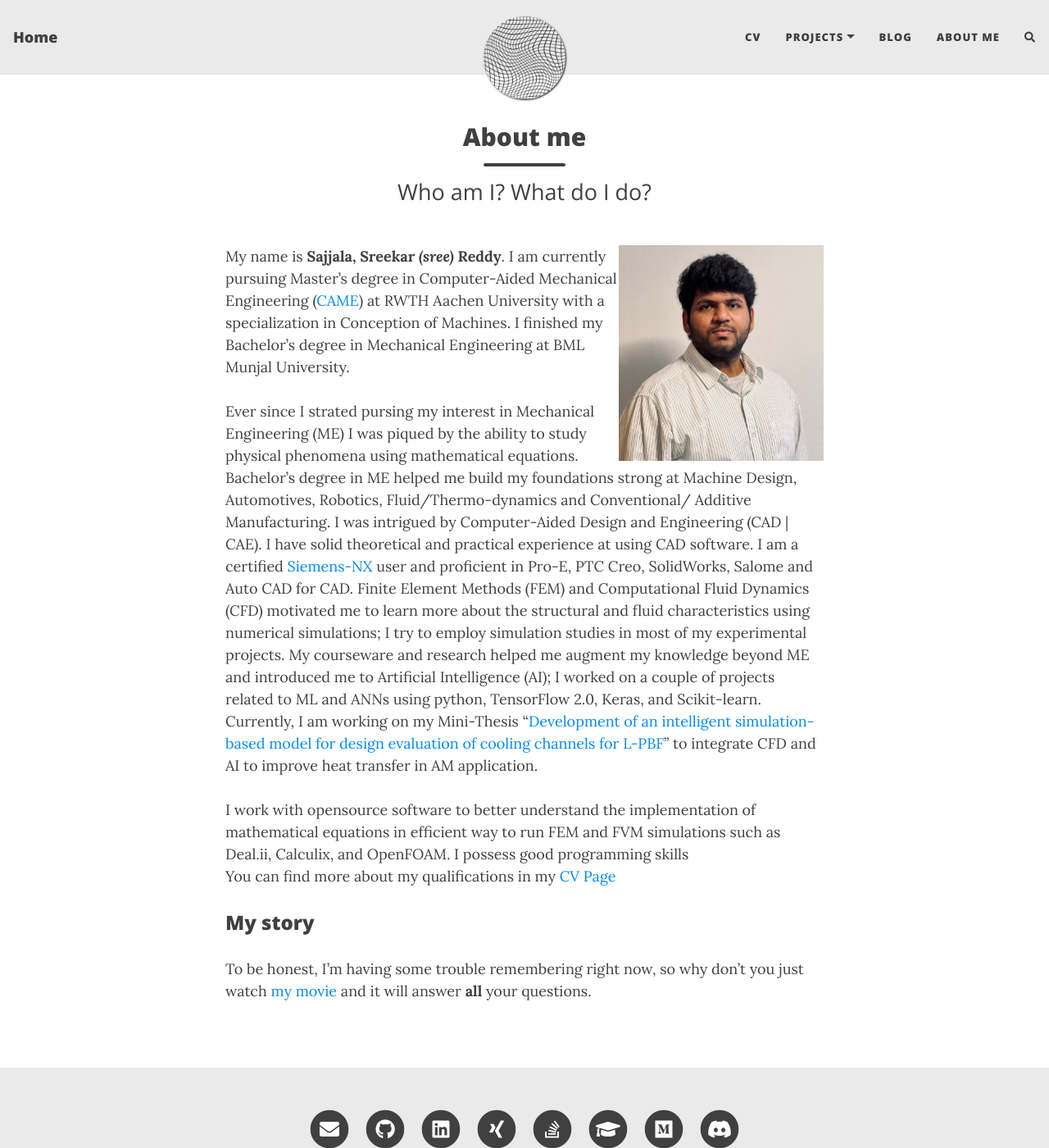
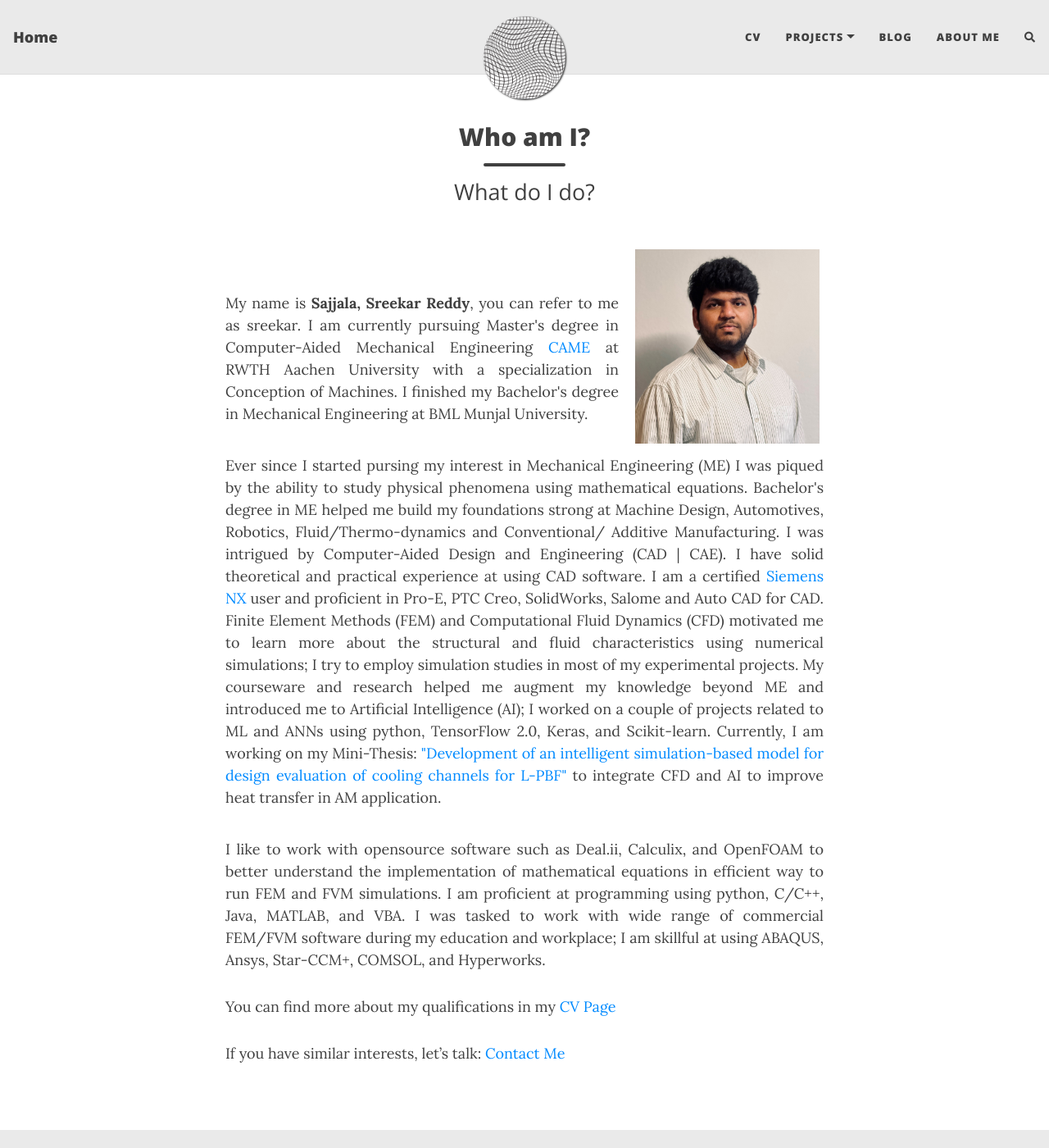
Before and after one commit to sreekar2858/sreekar2858.github.io, a Jekyll site: the page built from aboutme.md, in a window 1280 px wide and 1400 px high. Shown: the whole window at 82% size. Built offline with Jekyll 4.4.1, drawn with Linux system fonts in a browser that asks for light colours; nearby versions of some CDN libraries; comment, search, counter and statistics services are not loaded.

Commit message:
aboutme mod10

```diff
--- a/aboutme.md
+++ b/aboutme.md
@@ -1,17 +1,29 @@
 ---
 layout: page
-title: About me
-subtitle: Who am I? What do I do?
+title: Who am I?
+subtitle: What do I do?
 ---
-<img src="/assets/img/CV_Pic.jpg" alt="Sreekar's Picture" style="float: right;" width="250"/>
 
-My name is **Sajjala, Sreekar *(sree)* Reddy**. I am currently pursuing Master's degree in Computer-Aided Mechanical Engineering ([CAME](https://www.rwth-aachen.de/go/id/dfvw "RWTH Page")) at RWTH Aachen University with a specialization in Conception of Machines. I finished my Bachelor's degree in Mechanical Engineering at BML Munjal University.\\
-\\
-Ever since I strated pursing my interest in Mechanical Engineering (ME) I was piqued by the ability to study physical phenomena using mathematical equations. Bachelor's degree in ME helped me build my foundations strong at Machine Design, Automotives, Robotics, Fluid/Thermo-dynamics and Conventional/ Additive Manufacturing. I was intrigued by Computer-Aided Design and Engineering (CAD | CAE). I have solid theoretical and practical experience at using CAD software. I am a certified [Siemens-NX](https://drive.google.com/file/d/1KhHpP0kOXLC9mXPEobZGrETynG6MXUZu/view "Certification link") user and proficient in Pro-E, PTC Creo, SolidWorks, Salome and Auto CAD for CAD. Finite Element Methods (FEM) and Computational Fluid Dynamics (CFD) motivated me to learn more about the structural and fluid characteristics using numerical simulations; I try to employ simulation studies in most of my experimental projects. My courseware and research helped me augment my knowledge beyond ME and introduced me to Artificial Intelligence (AI); I worked on a couple of projects related to ML and ANNs using python, TensorFlow 2.0, Keras, and Scikit-learn. Currently, I am working on my Mini-Thesis "[Development of an intelligent simulation-based model for design evaluation of cooling channels for L-PBF](/2020-02-26-master-minithesis/)" to integrate CFD and AI to improve heat transfer in AM application.\\
-\\
-I work with opensource software to better understand the implementation of mathematical equations in efficient way to run FEM and FVM simulations such as Deal.ii, Calculix, and OpenFOAM. I possess good programming skills
-\\
+<style type="text/css">
+        .br {
+            display: block;
+            margin-bottom: 2em;
+        }
+    </style>
+
+<img style="float: right; padding: 5px 5px 5px 20px;" src="/assets/img/CV_Pic.jpg" width="250" />
+
+<br>
+<div style="text-align: justify"> My name is <b>Sajjala, Sreekar Reddy</b>, you can refer to me as sreekar. I am currently pursuing Master's degree in Computer-Aided Mechanical Engineering <a href="https://www.rwth-aachen.de/go/id/dfvw" target="_blank" title="CAME Website">CAME</a> at RWTH Aachen University with a specialization in Conception of Machines. I finished my Bachelor's degree in Mechanical Engineering at BML Munjal University.</div>
+
+<span class="br"></span>
+
+<div style="text-align: justify"> Ever since I started pursing my interest in Mechanical Engineering (ME) I was piqued by the ability to study physical phenomena using mathematical equations. Bachelor's degree in ME helped me build my foundations strong at Machine Design, Automotives, Robotics, Fluid/Thermo-dynamics and Conventional/ Additive Manufacturing. I was intrigued by Computer-Aided Design and Engineering (CAD | CAE). I have solid theoretical and practical experience at using CAD software. I am a certified <a href="https://drive.google.com/file/d/1KhHpP0kOXLC9mXPEobZGrETynG6MXUZu/view" target="_blank" title="Certificate link">Siemens NX</a> user and proficient in Pro-E, PTC Creo, SolidWorks, Salome and Auto CAD for CAD. Finite Element Methods (FEM) and Computational Fluid Dynamics (CFD) motivated me to learn more about the structural and fluid characteristics using numerical simulations; I try to employ simulation studies in most of my experimental projects. My courseware and research helped me augment my knowledge beyond ME and introduced me to Artificial Intelligence (AI); I worked on a couple of projects related to ML and ANNs using python, TensorFlow 2.0, Keras, and Scikit-learn. Currently, I am working on my Mini-Thesis: <a href="/2020-02-26-master-minithesis/" title="Topic Page">"Development of an intelligent simulation-based model for design evaluation of cooling channels for L-PBF"</a> to integrate CFD and AI to improve heat transfer in AM application.</div>
+
+<span class="br"></span>
+
+<div style="text-align: justify"> I like to work with opensource software such as Deal.ii, Calculix, and OpenFOAM to better understand the implementation of mathematical equations in efficient way to run FEM and FVM simulations. I am proficient at programming using python, C/C++, Java, MATLAB, and VBA. I was tasked to work with wide range of commercial FEM/FVM software during my education and workplace; I am skillful at using ABAQUS, Ansys, Star-CCM+, COMSOL, and Hyperworks.</div>
+
 You can find more about my qualifications in my [CV Page](/cv/ "CV link")
-### My story
 
-To be honest, I'm having some trouble remembering right now, so why don't you just watch [my movie](https://en.wikipedia.org/wiki/The_Princess_Bride_%28film%29) and it will answer **all** your questions.
+If you have similar interests, let's talk: <a href="mailto:sreekar2858@gmail.com">Contact Me</a>
```
Also changed, not shown: Gemfile (line endings or trailing spaces).
